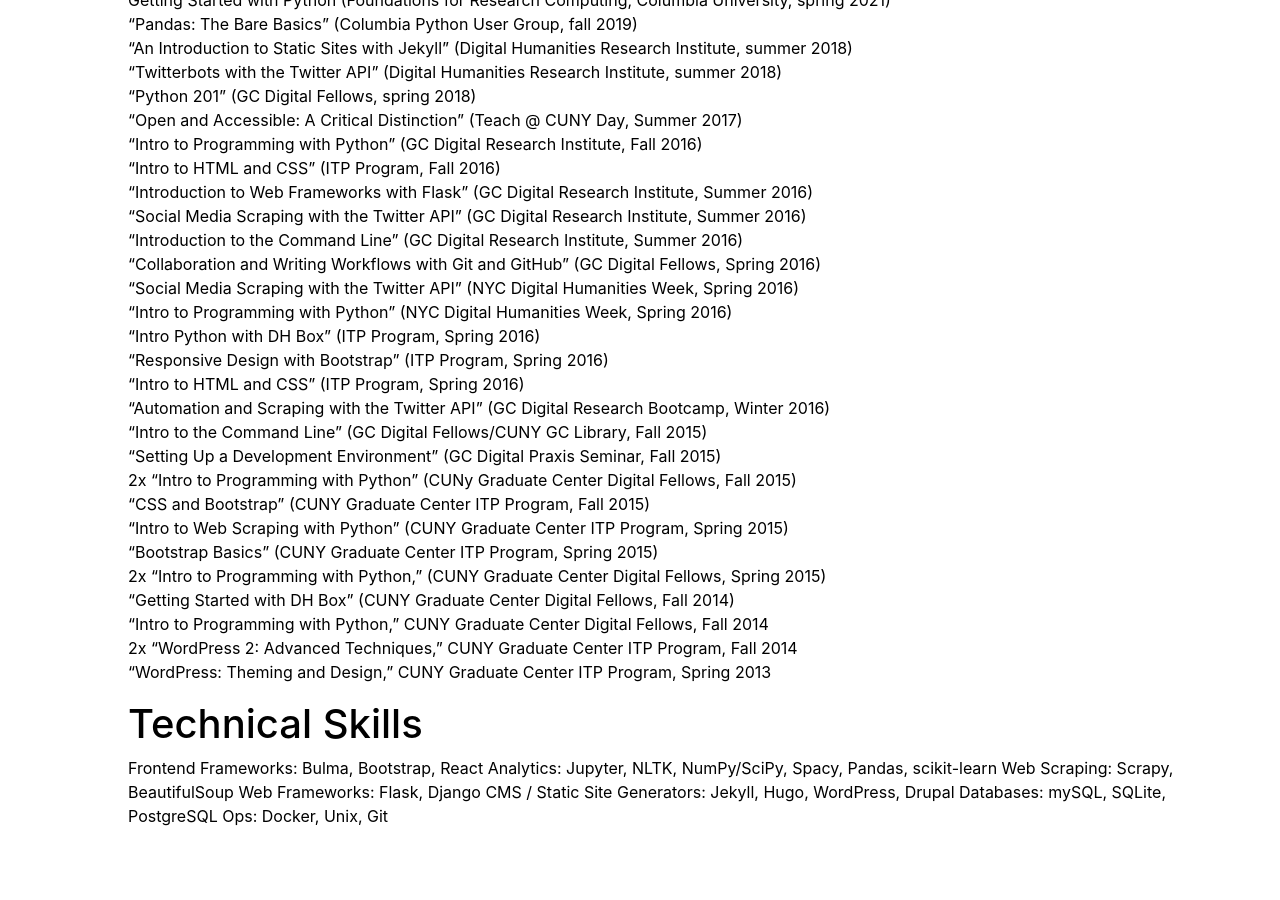
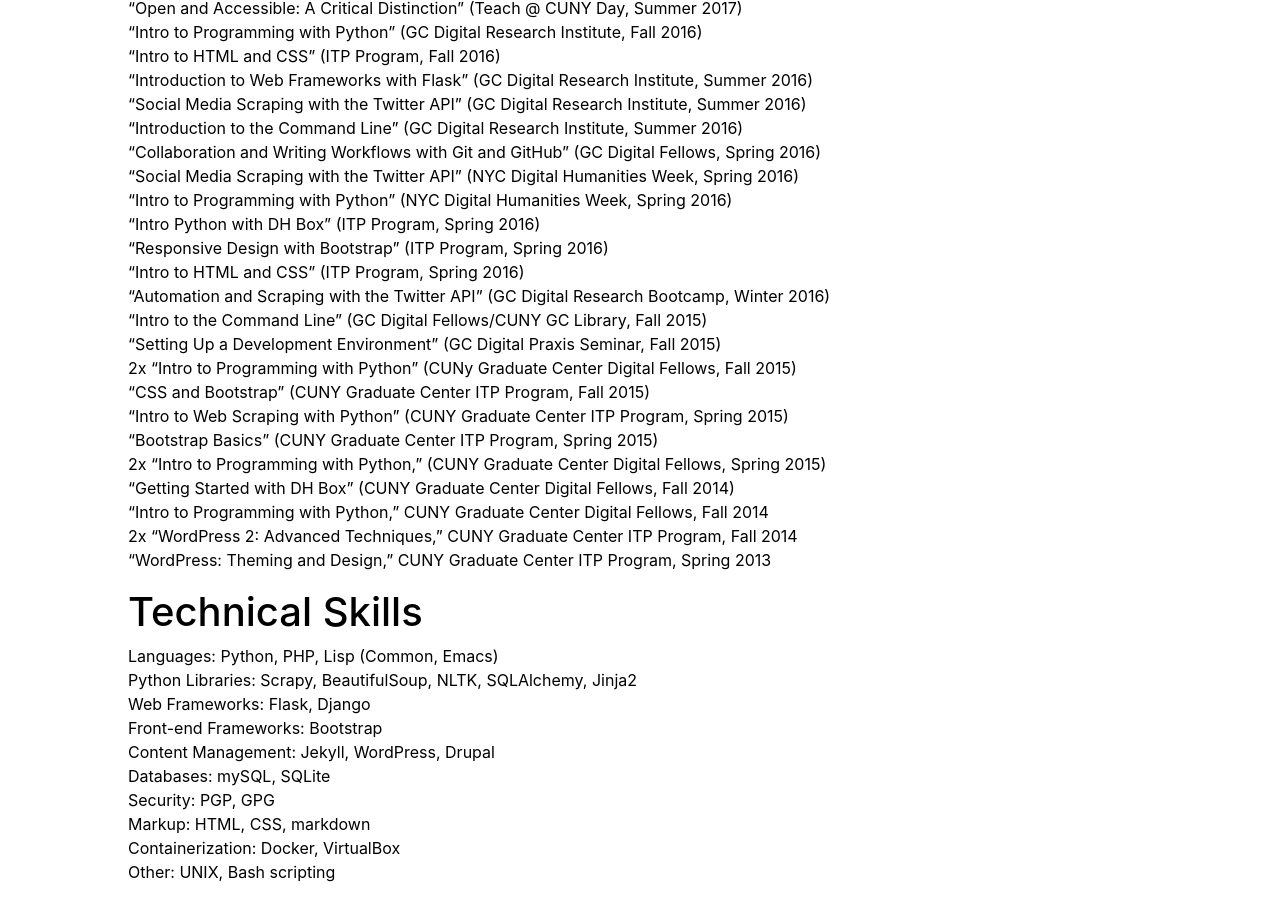
Before and after one commit to smythp/website, a Jekyll site: the page built from cv.md, in a window 1280 px wide and 900 px high, scrolled down 6232 px. Built offline with Jekyll 4.4.1, drawn with Linux system fonts in a browser that asks for light colours; before the commit the page ends 7076 px from its top, so only the background shows below that; some of the changed text lies outside the part shown.

```diff
--- a/cv.md
+++ b/cv.md
@@ -301,21 +296,13 @@ Getting Started with Python (Foundations for Research Computing, Columbia Univer
 
 # Technical Skills
 
-Frontend Frameworks: Bulma, Bootstrap, React
-Analytics: Jupyter, NLTK, NumPy/SciPy, Spacy, Pandas, scikit-learn
-Web Scraping: Scrapy, BeautifulSoup
+Languages: Python, PHP, Lisp (Common, Emacs)
+Python Libraries: Scrapy, BeautifulSoup, NLTK, SQLAlchemy, Jinja2
 Web Frameworks: Flask, Django
-CMS / Static Site Generators: Jekyll, Hugo, WordPress, Drupal
-Databases: mySQL, SQLite, PostgreSQL
-Ops: Docker, Unix, Git
-
-<!-- Languages: Python, PHP, Lisp (Common, Emacs)   -->
-<!-- Python Libraries: Scrapy, BeautifulSoup, NLTK, SQLAlchemy, Jinja2   -->
-<!-- Web Frameworks: Flask, Django   -->
-<!-- Front-end Frameworks: Bootstrap   -->
-<!-- Content Management: Jekyll, WordPress, Drupal   -->
-<!-- Databases: mySQL, SQLite   -->
-<!-- Security: PGP, GPG   -->
-<!-- Markup: HTML, CSS, markdown   -->
-<!-- Containerization: Docker, VirtualBox   -->
-<!-- Other: UNIX, Bash scripting -->
+Front-end Frameworks: Bootstrap
+Content Management: Jekyll, WordPress, Drupal
+Databases: mySQL, SQLite
+Security: PGP, GPG
+Markup: HTML, CSS, markdown
+Containerization: Docker, VirtualBox
+Other: UNIX, Bash scripting
```
Also changed, not shown: other parts of cv.md (+0 -5 lines), _posts/2016-03-0-electronically.md (deleted, +0 -39 lines), 1 other file.
